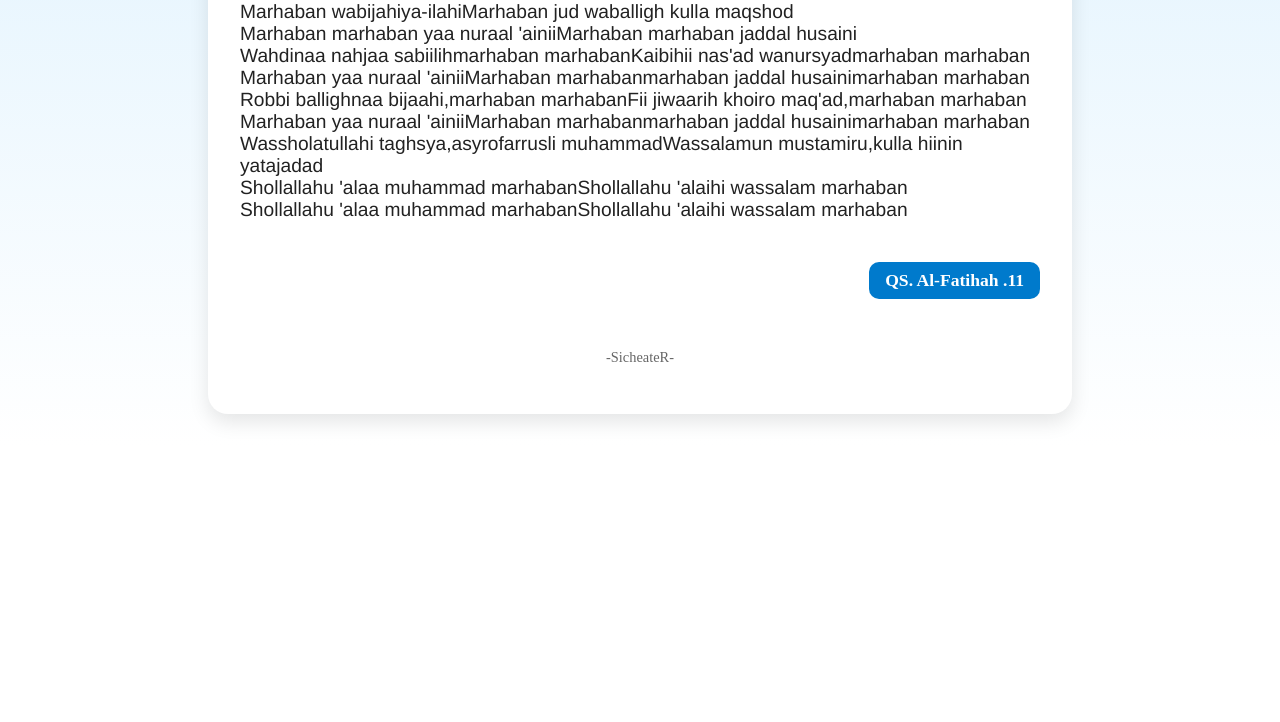
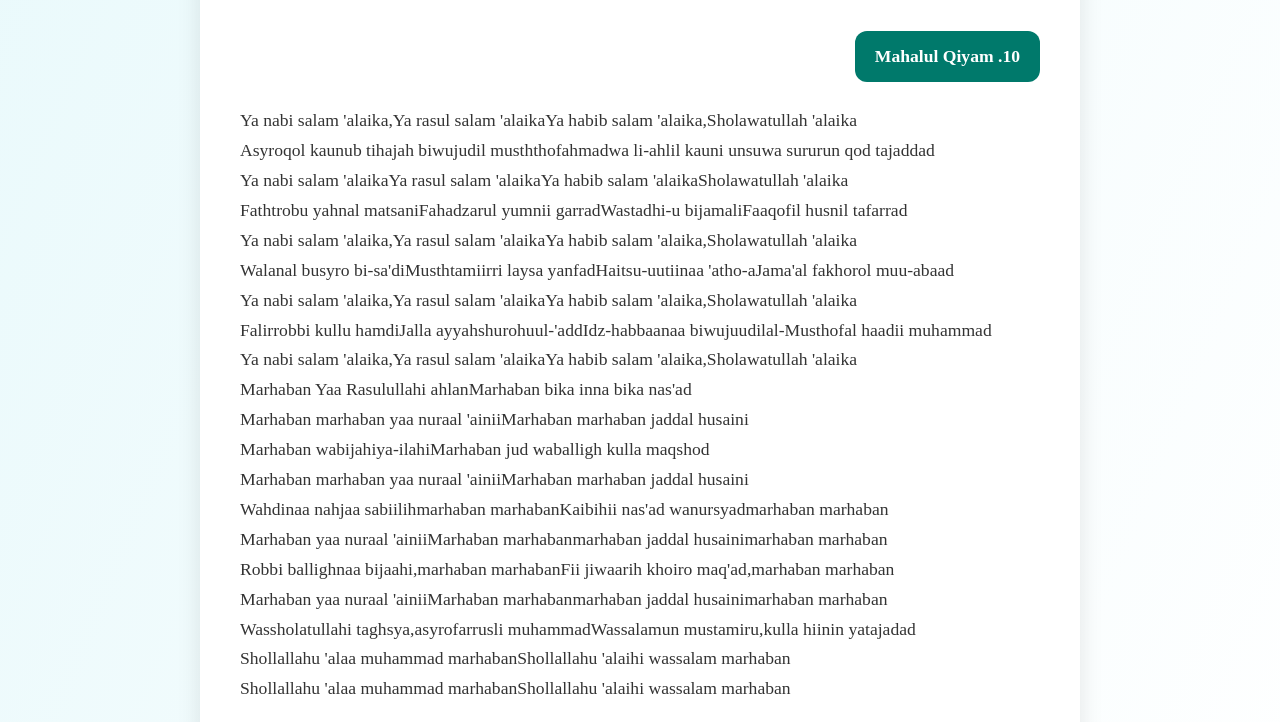
Before and after one commit to SicheateR/munajatmaiyah, a plain HTML site: page index.html in a window 1280 px wide. Shown: the part 2078-2800 px from the top of the page. Before the commit the page ends 2524 px from the top, so only its background shows below. Drawn offline with Linux system fonts and the light colour scheme.

Commit message:
Update index.html

```diff
--- a/index.html
+++ b/index.html
@@ -1,5 +1,4 @@
-<!DOCTYPE html>
-<html lang="id">
+<!DOCTYPE html><html lang="id">
 <head>
   <meta charset="UTF-8">
   <meta name="viewport" content="width=device-width, initial-scale=1.0">
@@ -9,63 +8,80 @@
     body {
       margin: 0;
       font-family: 'Poppins', sans-serif;
-      background: linear-gradient(to bottom, #87CEFA, #ffffff);
+      background: linear-gradient(to bottom right, #e0f7fa, #ffffff);
       color: #222;
       padding: 2rem;
     }
     .container {
       max-width: 800px;
       margin: 0 auto;
-      background: white;
-      border-radius: 20px;
-      box-shadow: 0 8px 20px rgba(0, 0, 0, 0.1);
-      padding: 2rem;
+      background: #fff;
+      border-radius: 24px;
+      box-shadow: 0 10px 25px rgba(0, 0, 0, 0.1);
+      padding: 2.5rem;
+      transition: all 0.3s ease-in-out;
     }
     h1, h2 {
       text-align: center;
+      margin: 0;
     }
     h1 {
-      font-size: 2.5rem;
-      margin-bottom: 0.2rem;
+      font-size: 3rem;
+      margin-bottom: 0.5rem;
+      color: #004d40;
     }
     h2 {
-      color: #007ACC;
-      font-size: 1.2rem;
+      color: #00796b;
+      font-size: 1.3rem;
       font-weight: 500;
+      margin-bottom: 2rem;
     }
     .section {
-      margin-top: 1.5rem;
+      margin-top: 2rem;
     }
     .section h3 {
-      background: #007ACC;
+      background: #00796b;
       color: white;
-      padding: 0.5rem 1rem;
-      border-radius: 10px;
+      padding: 0.5rem 1.25rem;
+      border-radius: 12px;
       display: inline-block;
       font-size: 1.1rem;
+      margin-bottom: 1rem;
     }
     .arabic {
       font-family: 'Scheherazade New', serif;
       direction: rtl;
-      font-size: 1.2rem;
+      font-size: 1.4rem;
       margin-top: 0.5rem;
       margin-bottom: 1rem;
       text-align: right;
+      line-height: 2;
+      color: #333;
     }
-
     p {
-      font-family: helvetica, Arial;
-      font-size: 1.2rem;
+      font-size: 1.1rem;
       margin-top: 0.5rem;
       margin-bottom: 1rem;
       text-align: left;
+      line-height: 1.7;
     }
-
     .footer {
       text-align: center;
-      margin-top: 2rem;
-      font-size: 0.9rem;
-      color: #666;
+      margin-top: 3rem;
+      font-size: 1rem;
+      font-weight: 500;
+      color: #888;
+    }
+    @media screen and (max-width: 600px) {
+      body {
+        padding: 1rem;
+      }
+      .container {
+        padding: 1.5rem;
+      }
+      h1 {
+        font-size: 2rem;
+      }
     }
   </style>
 </head>
```
